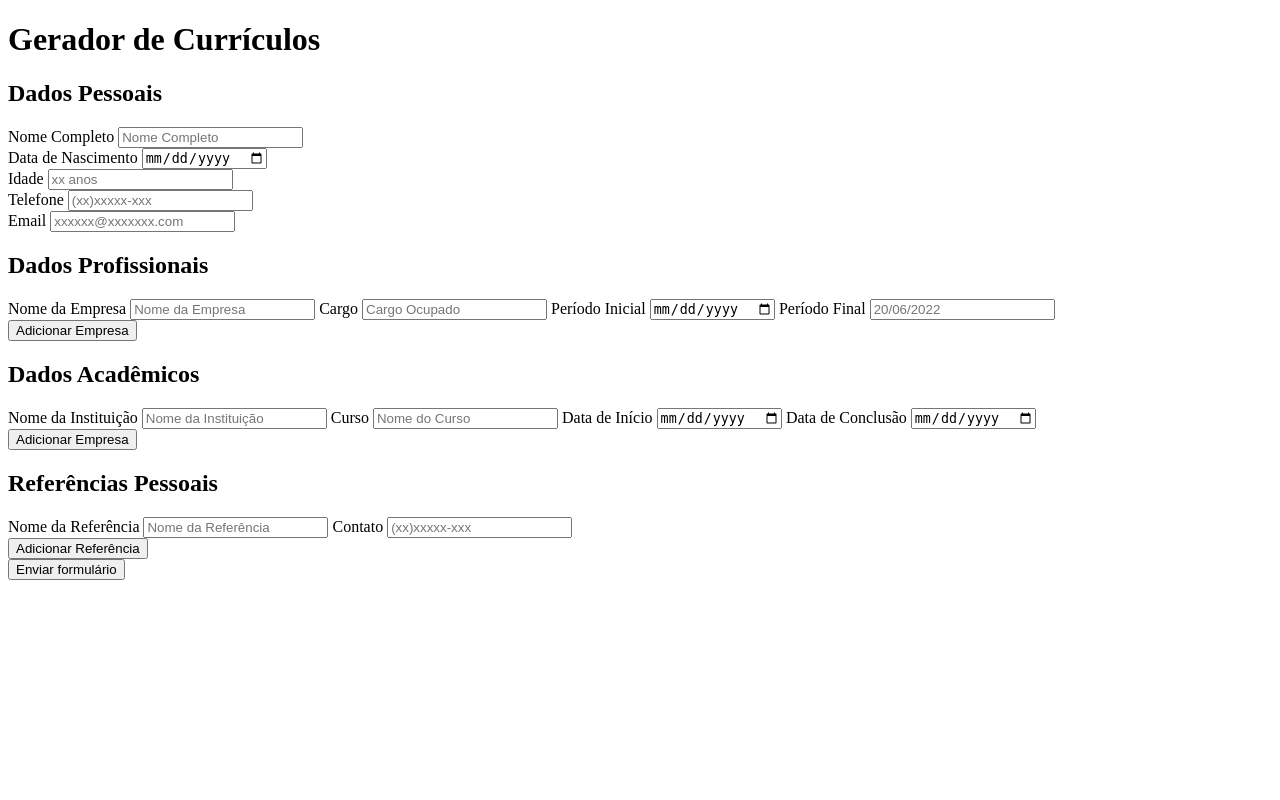
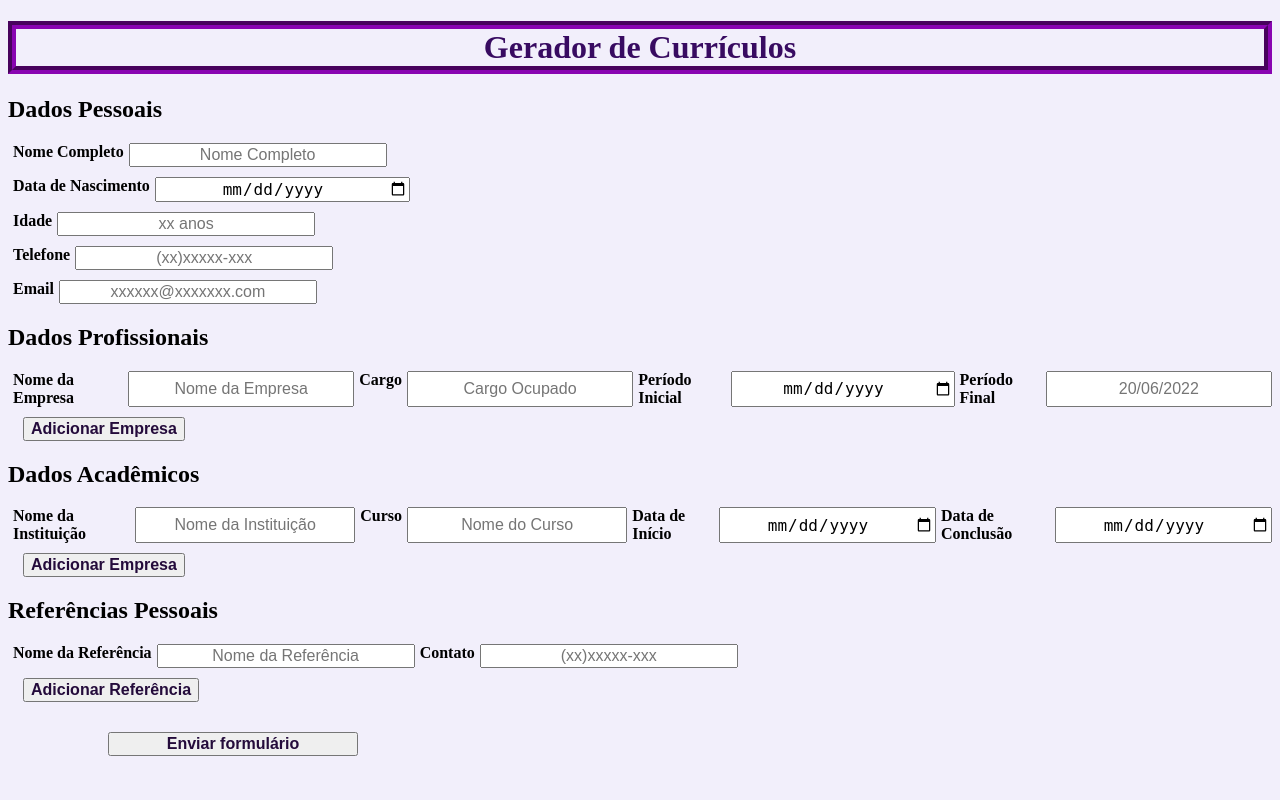
Before and after one commit to ariellisf/atividade-reflexiva-fundamentos, a PHP site: page / in a window 1280 px wide. Run offline with PHP 8.4, Linux system fonts and the light colour scheme.

Commit message:
Criando arquivo de estilos CSS

```diff
--- a/index.php
+++ b/index.php
@@ -1,107 +1,134 @@
 <!DOCTYPE html>
 <html>
   <head>
-
-		<title> Gerador de Currículos</title>
-		<meta charset="utf-8">
-		<meta description="Atividade Reflexiva - Fundamentos da Programação" >
-
+    <title>Gerador de Currículos</title>
+    <meta charset="utf-8" />
+    <meta description="Atividade Reflexiva - Fundamentos da Programação" />
+	<link rel="stylesheet" type="text/css" href="style.css">
   </head>
 
   <body>
-
     <h1>Gerador de Currículos</h1>
-		<div class="informacoes" >
-
+    <div class="informacoes">
       <form action="action_page.php" method="post">
-
         <div class="pessoais">
-
           <h2>Dados Pessoais</h2>
           <div class="form-group">
             <label for="name">Nome Completo</label>
-						<input type="text" id="name" name="name" placeholder="Nome Completo">
+            <input
+              type="text"
+              id="name"
+              name="name"
+              placeholder="Nome Completo"
+            />
           </div>
           <div class="form-group">
             <label for="nascimento">Data de Nascimento</label>
-						<input type="date" id="nascimento" name="nascimento">
+            <input type="date" id="nascimento" name="nascimento" />
           </div>
           <div class="form-group">
             <label for="idade">Idade</label>
-						<input type="text" id="idade" name="idade" placeholder="xx anos">
+            <input type="text" id="idade" name="idade" placeholder="xx anos" />
           </div>
           <div class="form-group">
             <label for="telefone">Telefone</label>
-						<input type="tel" id="telefone" name="telefone" placeholder="(xx)xxxxx-xxx">
+            <input
+              type="tel"
+              id="telefone"
+              name="telefone"
+              placeholder="(xx)xxxxx-xxx"
+            />
           </div>
           <div class="form-group">
             <label for="email">Email</label>
-						<input type="email" id="email" name="email" placeholder="xxxxxx@xxxxxxx.com">
+            <input
+              type="email"
+              id="email"
+              name="email"
+              placeholder="xxxxxx@xxxxxxx.com"
+            />
           </div>
-
         </div>
 
         <div class="profissional">
-
           <h2>Dados Profissionais</h2>
           <div class="form-group">
-
             <label for="empresa">Nome da Empresa</label>
-						<input type="text" id="empresa" name="empresa" placeholder="Nome da Empresa">
+            <input
+              type="text"
+              id="empresa"
+              name="empresa"
+              placeholder="Nome da Empresa"
+            />
             <label for="cargo">Cargo</label>
-						<input type="text" id="cargo" name="cargo" placeholder="Cargo Ocupado">
+            <input
+              type="text"
+              id="cargo"
+              name="cargo"
+              placeholder="Cargo Ocupado"
+            />
             <label for="periodoInicial">Período Inicial</label>
-						<input type="date" id="periodoInicial" name="periodoInicial">
+            <input type="date" id="periodoInicial" name="periodoInicial" />
             <label for="periodoFInal">Período Final</label>
-						<input type="text" id="periodoFinal" name="periodoFinal" placeholder="<?php echo date("d/m/Y"); ?>">
-
+            <input type="text" id="periodoFinal" name="periodoFinal"
+            placeholder="<?php echo date("d/m/Y"); ?>">
           </div>
 
           <button>Adicionar Empresa</button>
-
         </div>
 
         <div class="escolar">
-
           <h2>Dados Acadêmicos</h2>
           <div class="form-group">
-
             <label for="instituicao">Nome da Instituição</label>
-						<input type="text" id="instituicao" name="instituicao" placeholder="Nome da Instituição">
+            <input
+              type="text"
+              id="instituicao"
+              name="instituicao"
+              placeholder="Nome da Instituição"
+            />
             <label for="curso">Curso</label>
-						<input type="text" id="curso" name="curso" placeholder="Nome do Curso">
+            <input
+              type="text"
+              id="curso"
+              name="curso"
+              placeholder="Nome do Curso"
+            />
             <label for="dataInicio">Data de Início</label>
-						<input type="date" id="dataInicio" name="dataInicio">
+            <input type="date" id="dataInicio" name="dataInicio" />
             <label for="dataConclusao">Data de Conclusão</label>
-						<input type="date" id="dataConclusao" name="dataConclusao">
-
+            <input type="date" id="dataConclusao" name="dataConclusao" />
           </div>
 
           <button>Adicionar Empresa</button>
-
         </div>
 
         <div class="referencia">
-
           <h2>Referências Pessoais</h2>
           <div class="form-group">
+            <label for="nomeReferencia">Nome da Referência</label>
+            <input
+              type="text"
+              id="nomeReferencia"
+              name="nomeReferencia"
+              placeholder="Nome da Referência"
+            />
+            <label for="contato">Contato</label>
+            <input
+              type="tel"
+              id="contato"
+              name="contato"
+              placeholder="(xx)xxxxx-xxx"
+            />
 
-						<label for="nomeReferencia">Nome da Referência</label>
-						<input type="text" id="nomeReferencia" name="nomeReferencia" placeholder="Nome da Referência">
-						<label for="contato">Contato</label>
-						<input type="tel" id="contato" name="contato" placeholder="(xx)xxxxx-xxx">
 
           </div>
 
           <button>Adicionar Referência</button>
-
         </div>
 
-				<input class="enviar" type="submit" value="Enviar formulário">
-
+        <input class="enviar" type="submit" value="Enviar formulário" />
       </form>
     </div>
-
   </body>
-
 </html>
--- /dev/null
+++ b/style.css
@@ -0,0 +1,55 @@
+body {
+  background: #f2effb;
+}
+
+h1 {
+  text-align: center;
+  color: #380b61;
+  border: 8px groove #8904b1;
+}
+
+.form-group {
+  display: flex;
+}
+
+.form-group label {
+  margin-right: 5px;
+  margin-left: 5px;
+  font-weight: 700;
+}
+
+.pessoais .form-group {
+  margin-bottom: 10px;
+}
+
+input {
+  width: 250px;
+  font-size: 16px;
+  text-align: center;
+}
+
+button {
+  font-size: 16px;
+  color: #240b3b;
+  font-weight: bold;
+  margin-left: 15px;
+  margin-top: 10px;
+}
+
+button:hover {
+  transform: scale(1.1);
+  transition: all 0.5s;
+}
+
+.enviar {
+  font-size: 16px;
+  color: #240b3b;
+  font-weight: bold;
+  margin-top: 30px;
+  margin-left: 100px;
+}
+
+.enviar:hover {
+  transform: scale(1.3);
+  transition: all 0.5s;
+}
```
Lines whose indentation alone changed are shown as unchanged.
